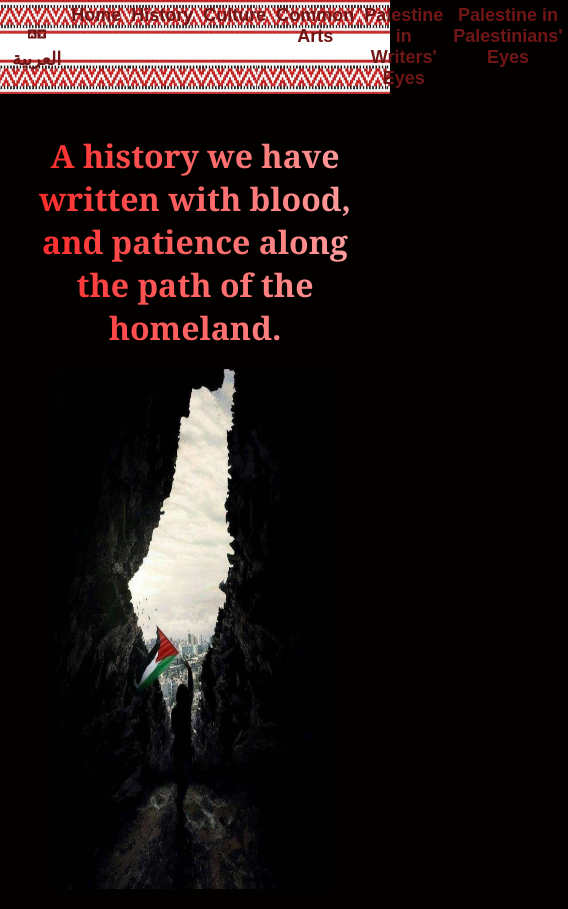
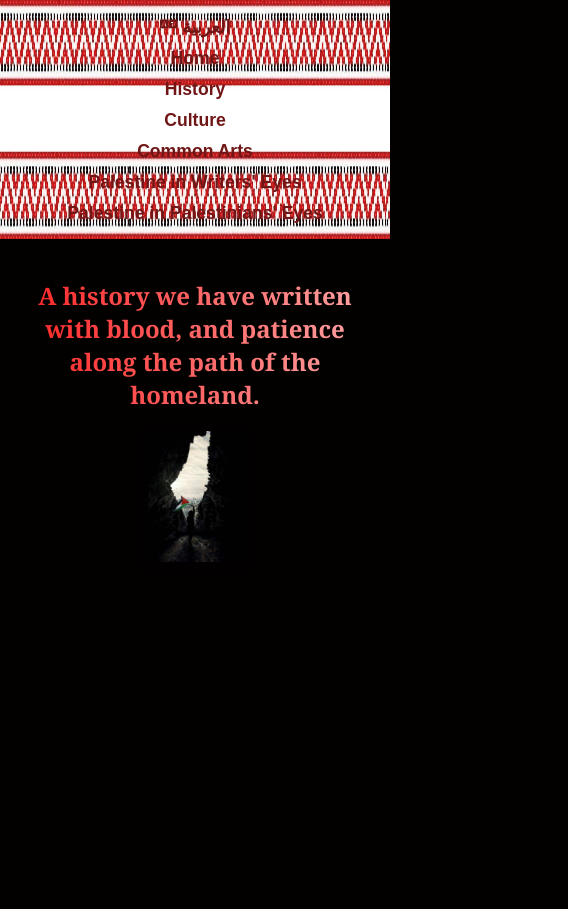
Before and after one commit to MarahSalahat/Discover_Palestine, a React (Create React App) app: page / in a window 390 px wide. Shown: the whole page, 568 px wide, since content can reach past the window. After the commit the page ends 844 px from the top, so only its background shows below. Built offline with nearby package versions, Linux system fonts and the light colour scheme.

Commit message:
cross-platforms

```diff
--- a/src/App.css
+++ b/src/App.css
@@ -4,7 +4,6 @@ body {
   margin: 0;
   padding: 0;
 }
-
 
 header {
   background-image: url('../public/images/embroideryPattern.jpg');
@@ -25,7 +24,8 @@ nav {
   display: flex;
   justify-content: space-around;
   width: 100%;
-
+  padding: 0 10px;
+  box-sizing: border-box;
 }
 
 nav a,
@@ -33,16 +33,17 @@ header button {
   color: #701616;
   background-color: transparent;
   border: none;
-  padding: 5px 5px;
+  padding: 5px 10px;
   text-decoration: none;
   font-weight: bold;
-  font-size: large;
+  font-size: 1.1rem;
   cursor: pointer;
 }
 
 nav a:hover,
 header button:hover {
   color: #bb8080;
+  transition: color 0.3s ease;
 }
 
 main {
@@ -59,10 +60,20 @@ main {
   background-size: 400%;
   -webkit-background-clip: text;
   -webkit-text-fill-color: transparent;
+  -webkit-animation: gradientShift 5s linear infinite;
   animation: gradientShift 5s linear infinite;
 }
 
 /* Gradient animation */
+@-webkit-keyframes gradientShift {
+  0% {
+    background-position: 0%;
+  }
+  100% {
+    background-position: 100%;
+  }
+}
+
 @keyframes gradientShift {
   0% {
     background-position: 0%;
@@ -72,16 +83,39 @@ main {
   }
 }
 
-
-
 .map-container {
   display: flex;
   justify-content: center;
-
+  margin-top: 20px;
 }
 
 .palestine-map {
-  max-width: 80%;
-  height: 520px;
+  width: 30%;
+  max-width: 600px;
+  height: auto;
   border-radius: 10px;
+  box-shadow: 0 4px 8px rgba(0, 0, 0, 0.3);
 }
+
+/* Responsive adjustments for smaller screens */
+@media (max-width: 768px) {
+  header {
+    height: auto;
+    padding: 10px;
+    text-align: center;
+  }
+
+  nav {
+    flex-direction: column;
+    align-items: center;
+  }
+
+  .quote {
+    font-size: 1.5em;
+  }
+
+  .palestine-map {
+    max-width: 60%;
+    height: auto;
+  }
+}
```
